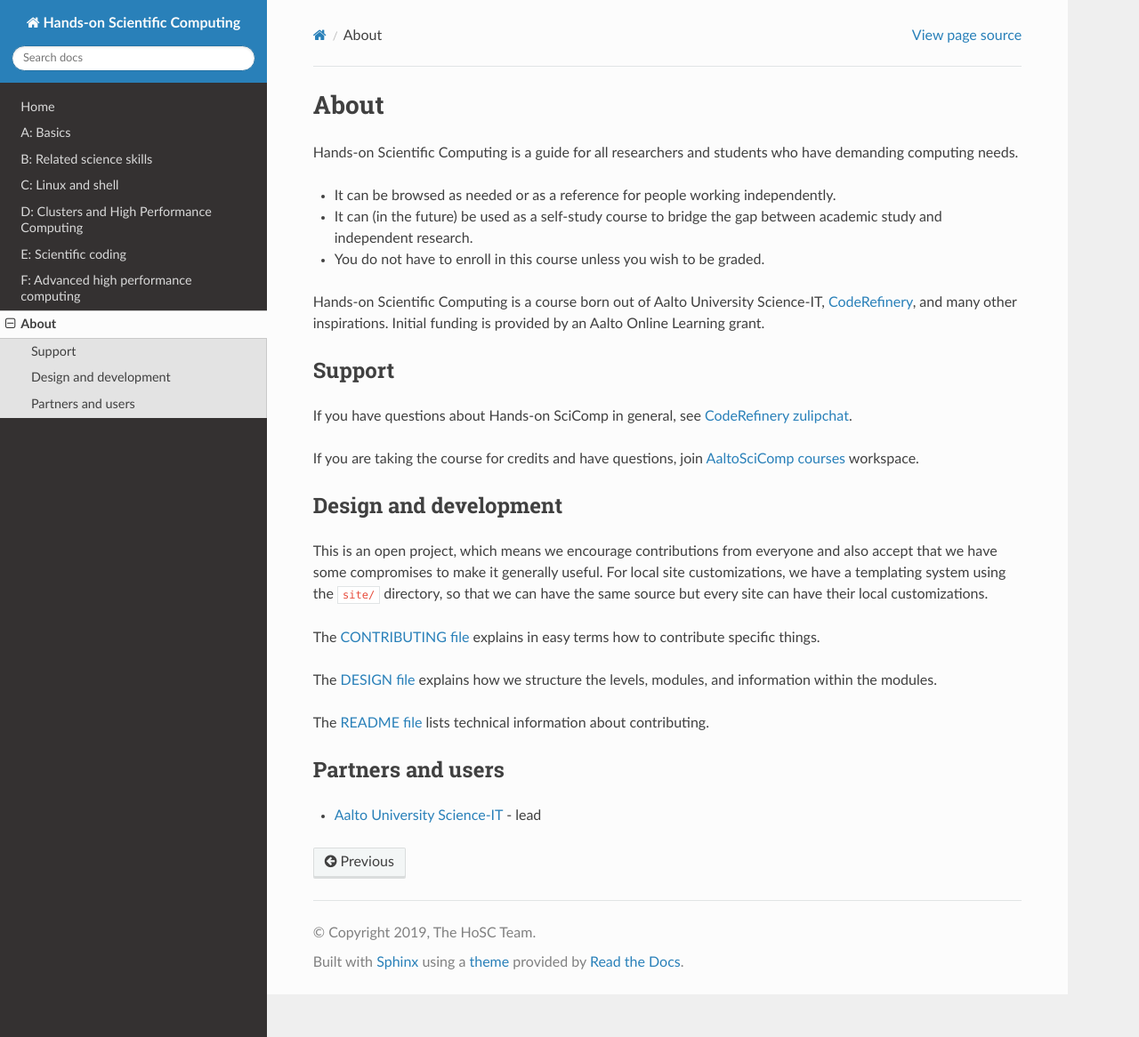
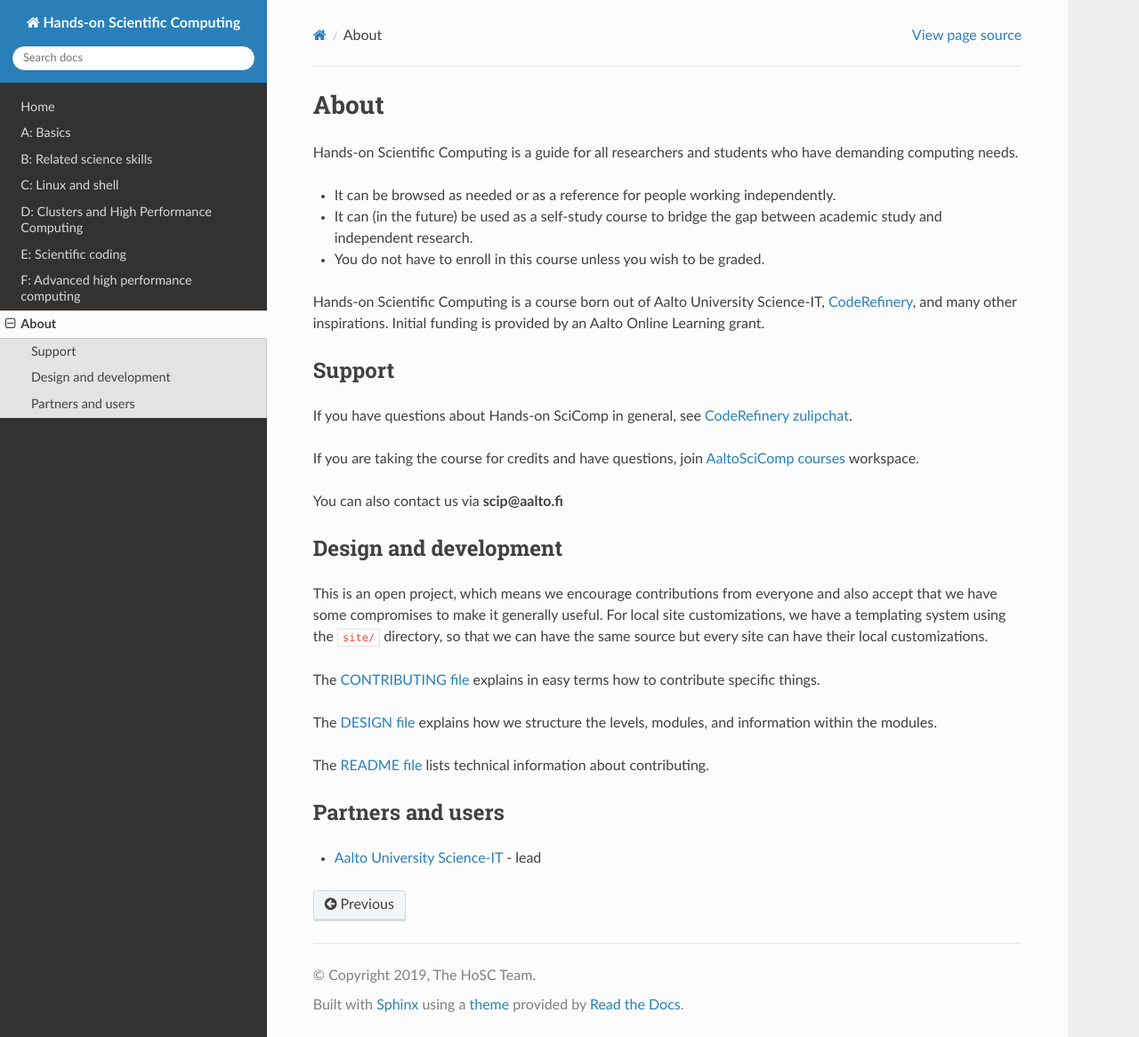
Before and after one commit to coderefinery/handsonscicomp, a Sphinx documentation site: the page built from source/about.rst, in a window 1280 px wide and 1166 px high. Shown: the whole window at 89% size. Built offline with Sphinx 7.4.7 and the Read the Docs theme 2.0.0, drawn with Linux system fonts in a browser that asks for light colours.

Commit message:
added email address

```diff
--- a/source/about.rst
+++ b/source/about.rst
@@ -23,6 +23,8 @@ Support
 If you have questions about Hands-on SciComp in general, see `CodeRefinery zulipchat <https://coderefinery.github.io/manuals/chat/>`__.
 
 If you are taking the course for credits and have questions, join `AaltoSciComp courses <https://aaltoscicompcourses.slack.com>`__ workspace.
+
+You can also contact us via **scip@aalto.fi**
 
 
 Design and development
```
